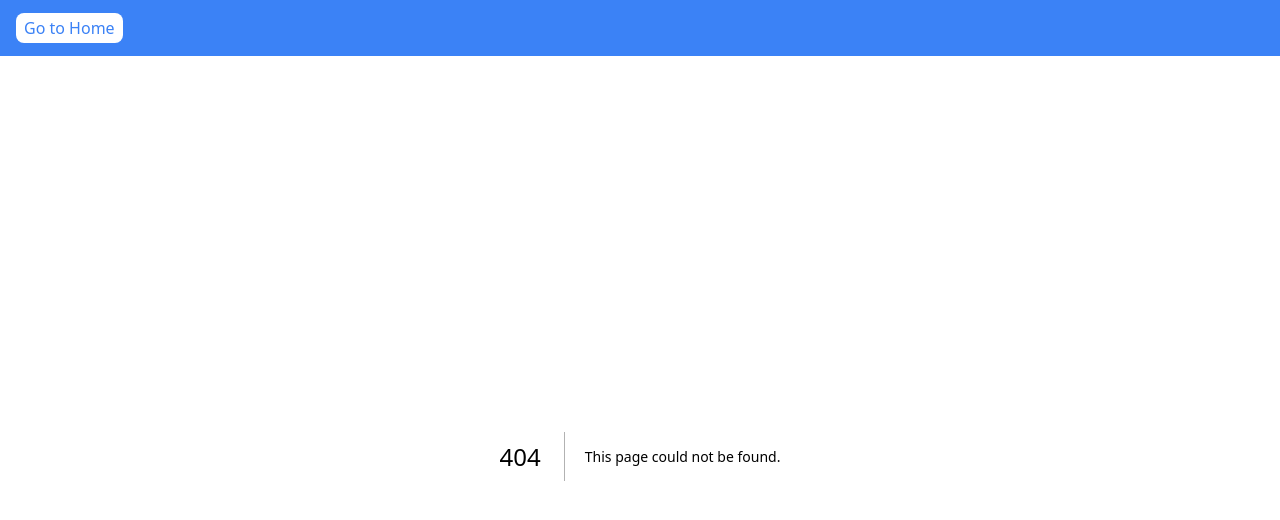
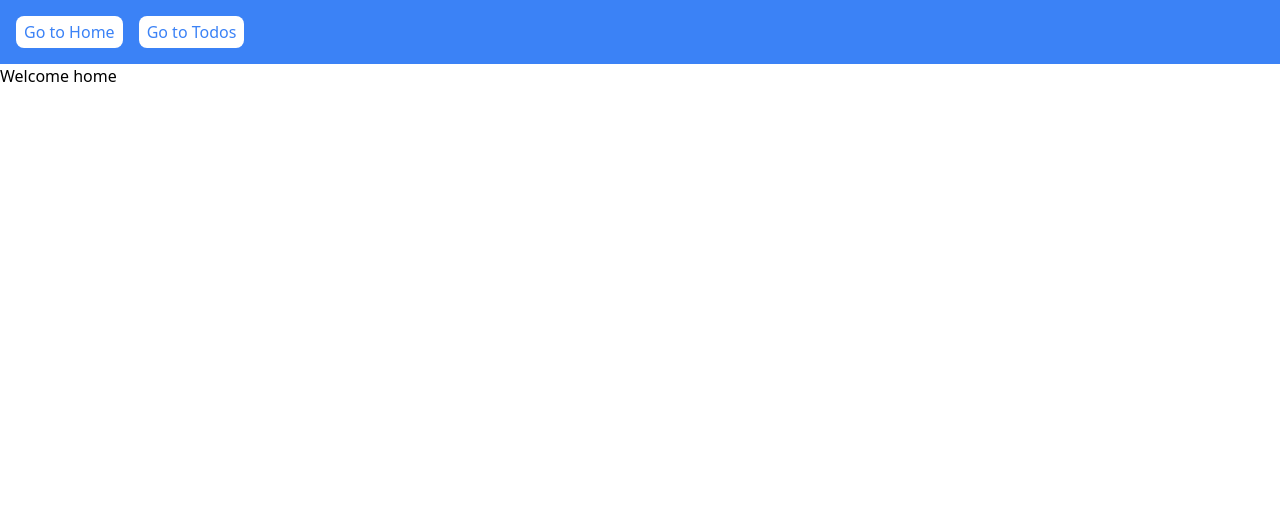
Before and after one commit to PatrickZimmerer/next-13-todos, a Next.js app: page / in a window 1280 px wide. Before the commit this address had no page. Shown: the top 520 px of the page. Built offline with nearby package versions, Linux system fonts and the light colour scheme.

Commit message:
added second link to header, added layout for todos page to show todo next to todos list

```diff
--- a/app/Header.tsx
+++ b/app/Header.tsx
@@ -3,9 +3,12 @@ import React from 'react';
 
 function Header() {
 	return (
-		<header className="p-4 bg-blue-500">
+		<header className="p-4 bg-blue-500 flex gap-4">
 			<Link href="/" className="px-2 py-1 bg-white text-blue-500 rounded-lg">
 				Go to Home
+			</Link>
+			<Link href="/todos" className="px-2 py-1 bg-white text-blue-500 rounded-lg">
+				Go to Todos
 			</Link>
 		</header>
 	);
--- /dev/null
+++ b/app/page.tsx
@@ -0,0 +1,7 @@
+import React from 'react';
+
+function Home() {
+	return <div className="from-black">Welcome home</div>;
+}
+
+export default Home;
--- /dev/null
+++ b/app/todos/layout.tsx
@@ -0,0 +1,13 @@
+import TodosList from './TodosList';
+
+export default function RootLayout({ children }: { children: React.ReactNode }) {
+	return (
+		<main className="flex">
+			<div>
+				{/* @ts-ignore */}
+				<TodosList />
+			</div>
+			<div className="flex-1">{children}</div>
+		</main>
+	);
+}
--- a/app/todos/page.tsx
+++ b/app/todos/page.tsx
@@ -1,11 +1,9 @@
 import React from 'react';
-import TodosList from './TodosList';
 
 function Todos() {
 	return (
 		<div>
-			{/* @ts-ignore */}
-			<TodosList />
+			<h1>This is where Todos will be listed...</h1>
 		</div>
 	);
 }
```
